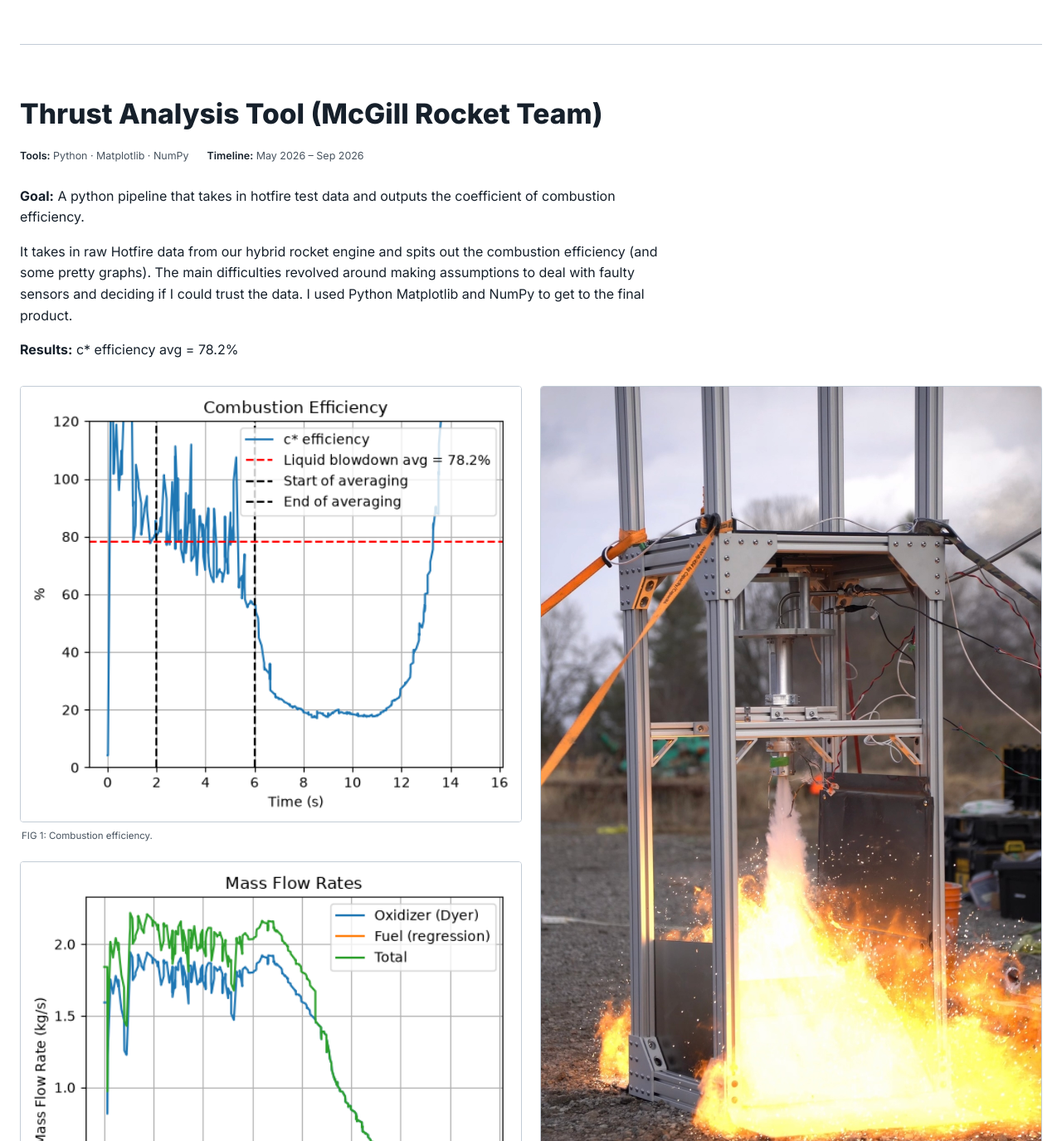
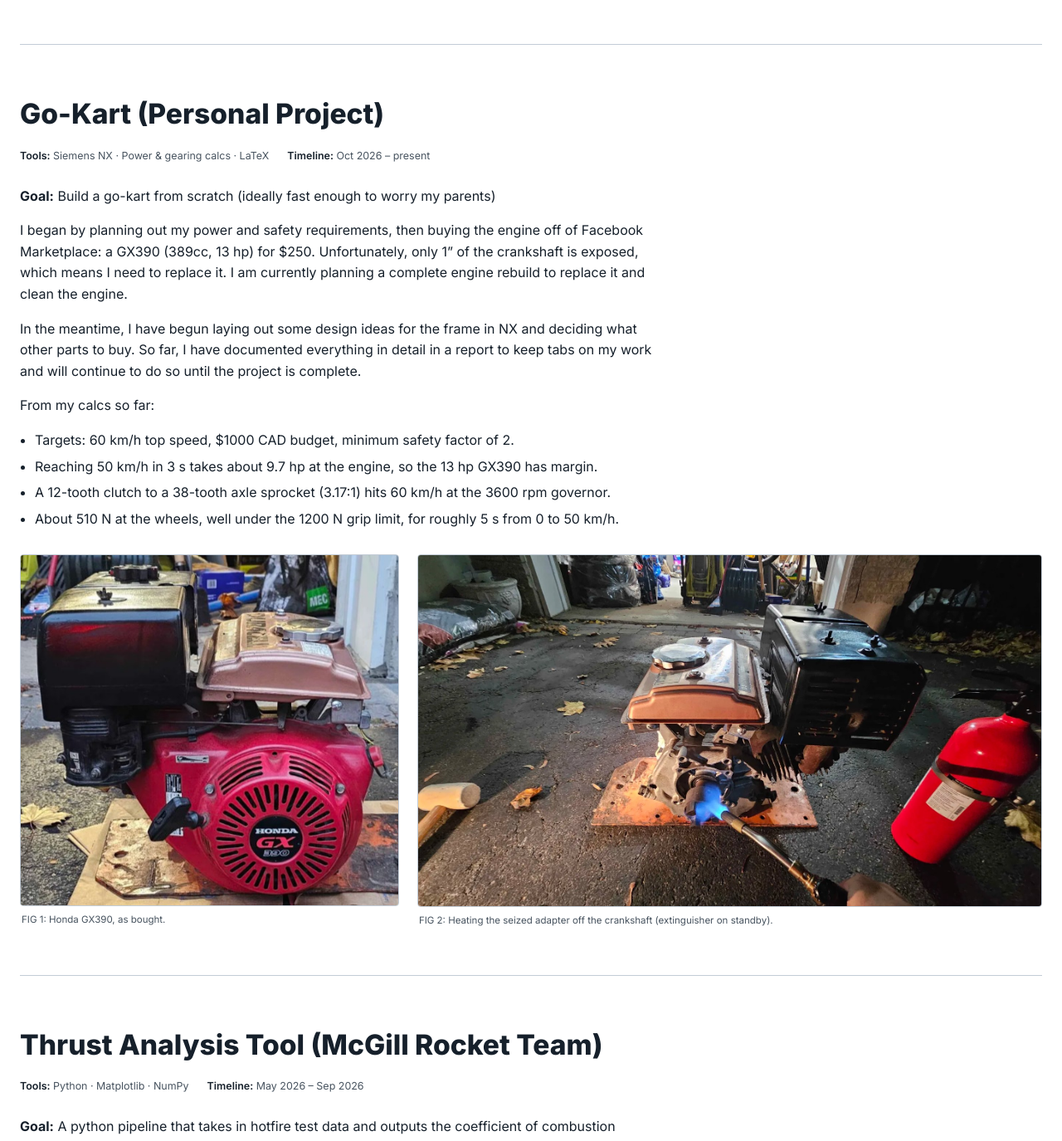
Before and after one commit to neelviegas/neelviegas.github.io, a plain HTML site: page projects.html in a window 1280 px wide. Shown: the part 3437-4812 px from the top of the page at 83% size. Drawn offline with Linux system fonts and the light colour scheme.

Commit message:
Add the go-kart project (#6)
New home card and detailed section with Neel's text, key numbers from
the power and gearing calcs in the build report, and two photos (the
GX390 as bought and the torch removal of the seized adapter).


Claude-Session: https://claude.ai/code/session_019AqUA74rr57SfRsqx9tv9f

Co-authored-by: Claude <noreply@anthropic.com>

```diff
--- a/projects.html
+++ b/projects.html
@@ -4,7 +4,7 @@
 <meta charset="UTF-8">
 <meta name="viewport" content="width=device-width, initial-scale=1.0">
 <title>Detailed Projects — Neel Viegas</title>
-<meta name="description" content="Detailed engineering writeups: post-disaster mapping drones, thrust analysis tooling, vortex injector redesign, automatic curtains, a local AI model, and an assisted-seating chair.">
+<meta name="description" content="Detailed engineering writeups: post-disaster mapping drones, a go-kart build, thrust analysis tooling, vortex injector redesign, automatic curtains, a local AI model, and an assisted-seating chair.">
 <link rel="preconnect" href="https://fonts.googleapis.com">
 <link rel="preconnect" href="https://fonts.gstatic.com" crossorigin>
 <link href="https://fonts.googleapis.com/css2?family=Inter:wght@400;500;600;700;800&display=swap" rel="stylesheet">
@@ -93,6 +93,46 @@
         <figure>
           <img src="media/Drone%20Project/Arm%20Final.jpg" alt="Final drone arm with a 22 mm waist and a lightening slot">
           <figcaption>FIG 7: Final arm, 85.5 g (22 mm waist, R5 fillets).</figcaption>
+        </figure>
+      </div>
+    </div>
+  </section>
+
+  <!-- ============ GO-KART ============ -->
+  <section class="proj" id="gokart">
+    <div class="proj-head">
+      <h2>Go-Kart (Personal Project)</h2>
+    </div>
+    <div class="proj-meta">
+      <span><b>Tools:</b> Siemens NX · Power &amp; gearing calcs · LaTeX</span>
+      <span><b>Timeline:</b> Oct 2026 – present</span>
+    </div>
+    <div class="proj-body proj-body-stack">
+      <div class="text">
+        <p><b>Goal:</b> Build a go-kart from scratch (ideally fast enough to worry my parents)</p>
+        <p>I began by planning out my power and safety requirements, then buying the engine off of
+           Facebook Marketplace: a GX390 (389cc, 13 hp) for $250. Unfortunately, only 1” of the
+           crankshaft is exposed, which means I need to replace it. I am currently planning a complete
+           engine rebuild to replace it and clean the engine.</p>
+        <p>In the meantime, I have begun laying out some design ideas for the frame in NX and deciding
+           what other parts to buy. So far, I have documented everything in detail in a report to keep
+           tabs on my work and will continue to do so until the project is complete.</p>
+        <p>From my calcs so far:</p>
+        <ul class="tight">
+          <li>Targets: 60 km/h top speed, $1000 CAD budget, minimum safety factor of 2.</li>
+          <li>Reaching 50 km/h in 3 s takes about 9.7 hp at the engine, so the 13 hp GX390 has margin.</li>
+          <li>A 12-tooth clutch to a 38-tooth axle sprocket (3.17:1) hits 60 km/h at the 3600 rpm governor.</li>
+          <li>About 510 N at the wheels, well under the 1200 N grip limit, for roughly 5 s from 0 to 50 km/h.</li>
+        </ul>
+      </div>
+      <div class="kart-grid">
+        <figure>
+          <img src="media/Go%20Kart/GX390%20Engine.jpg" alt="Used Honda GX390 engine as bought, sitting on its rusty mounting plate">
+          <figcaption>FIG 1: Honda GX390, as bought.</figcaption>
+        </figure>
+        <figure>
+          <img src="media/Go%20Kart/Adapter%20Removal.jpg" alt="Torch heating a seized adapter off the crankshaft, with a fire extinguisher on standby">
+          <figcaption>FIG 2: Heating the seized adapter off the crankshaft (extinguisher on standby).</figcaption>
         </figure>
       </div>
     </div>
@@ -352,7 +392,7 @@ document.getElementById('yr').textContent = new Date().getFullYear();
   var lb = document.getElementById('lightbox');
   var lbImg = document.getElementById('lightbox-img');
   // any <img> inside a project figure is zoomable
-  document.querySelectorAll('.proj-media img, .thrust-grid img, .chair-grid img, .masonry img').forEach(function (img) {
+  document.querySelectorAll('.proj-media img, .thrust-grid img, .chair-grid img, .masonry img, .kart-grid img').forEach(function (img) {
     img.style.cursor = 'zoom-in';
     img.addEventListener('click', function () {
       lbImg.src = img.currentSrc || img.src;
--- a/style.css
+++ b/style.css
@@ -264,6 +264,13 @@ a:hover { color: var(--accent); }
   .thrust-grid .tg-c img { height: auto; }
 }
 
+/* go-kart: two photos side by side at equal height (columns sized by aspect ratio) */
+.kart-grid {
+  display: grid; grid-template-columns: 1.078fr 1.777fr;
+  gap: 22px; margin-top: 30px; align-items: start;
+}
+@media (max-width: 860px) { .kart-grid { grid-template-columns: 1fr; } }
+
 /* masonry: photos pack by height, no gaps */
 .masonry { columns: 2; column-gap: 22px; margin-top: 30px; }
 .masonry-3 { columns: 3; }
```
Also changed, not shown: index.html (+17 -0 lines), media/Go Kart/Adapter Removal.jpg (added), media/Go Kart/GX390 Engine.jpg (added).
